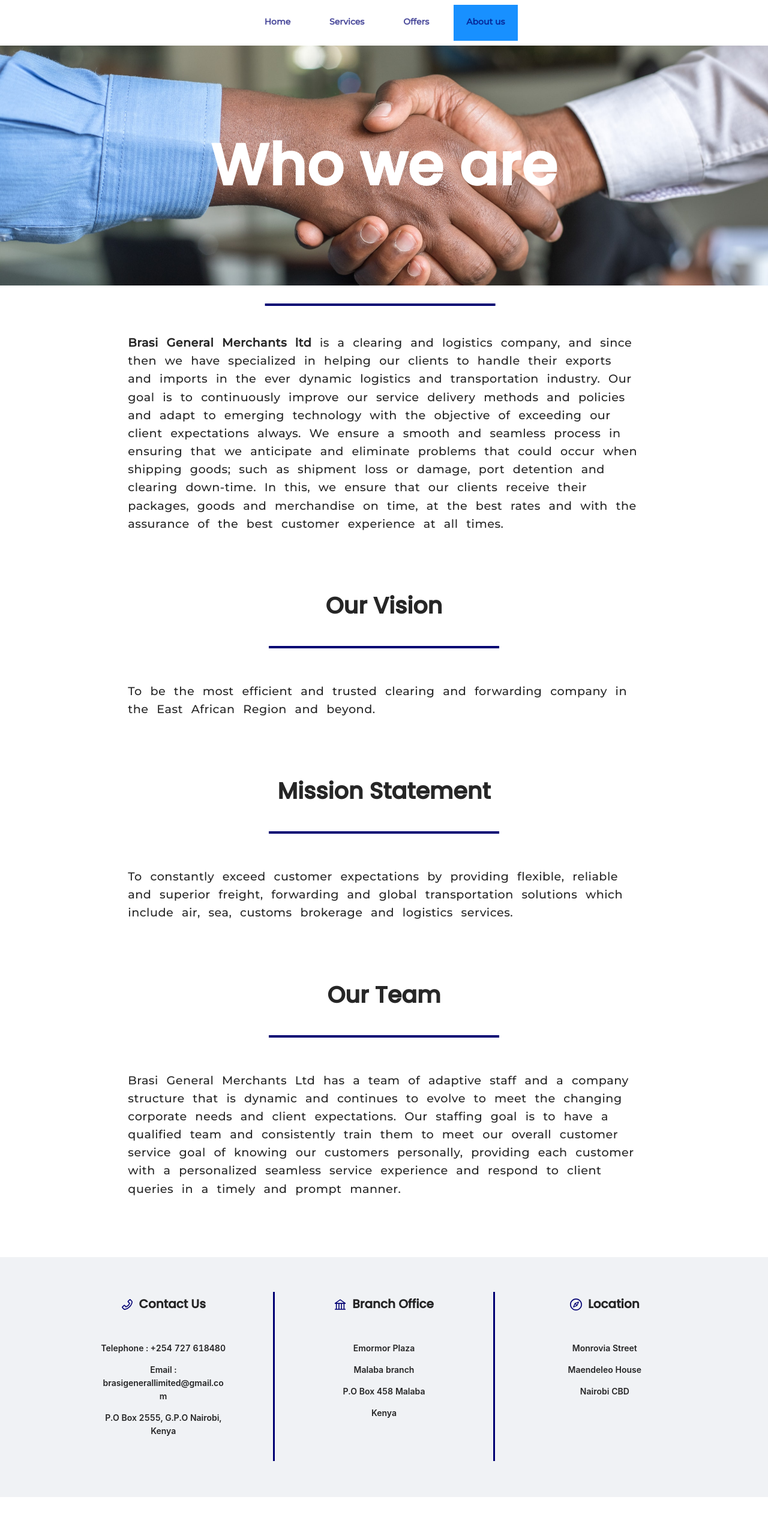
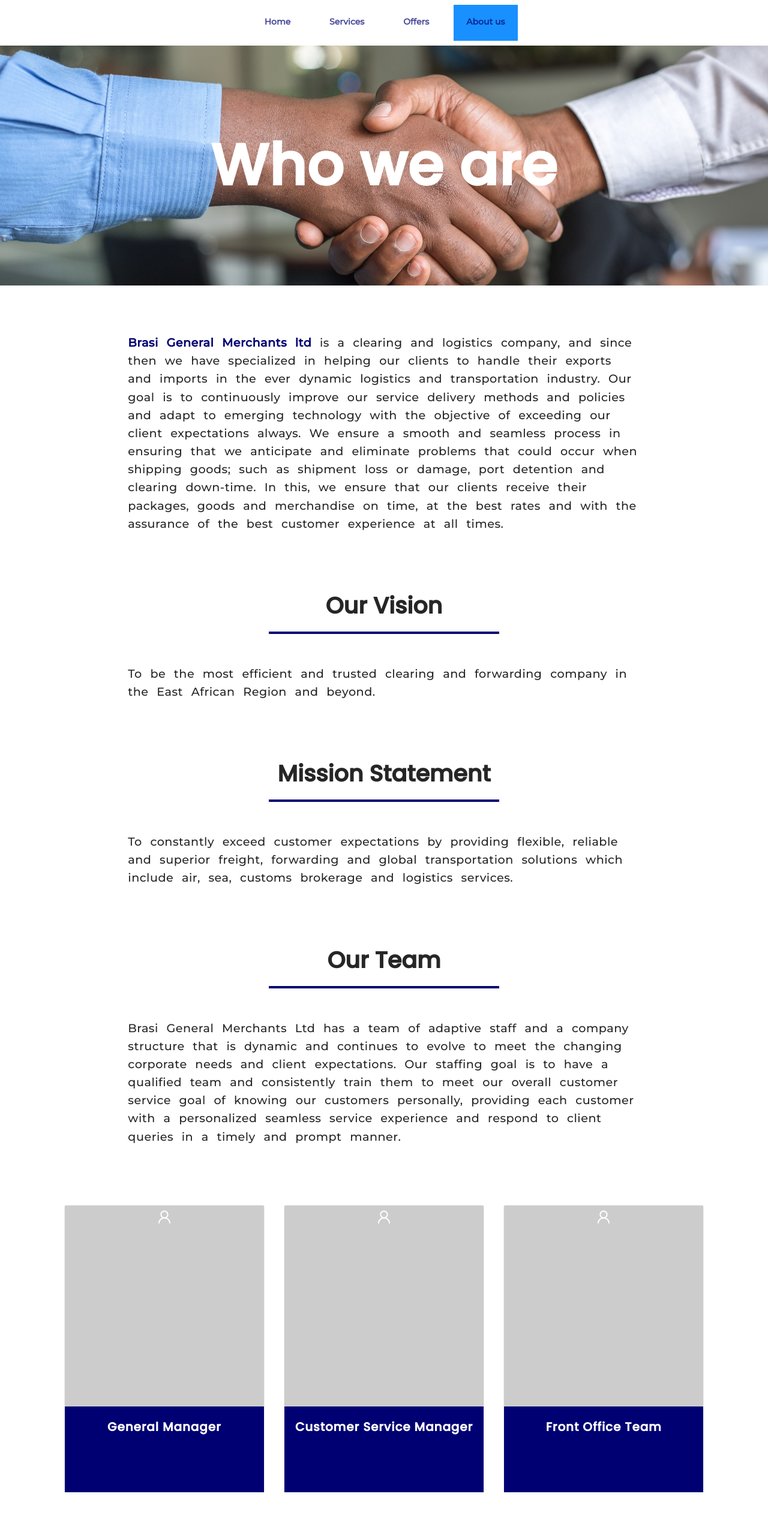
Before and after one commit to bkb-Git/Brasi-Web, a Next.js app: page /about in a window 1280 px wide. Shown: the top 2566 px of the page at 60% size. Before the commit the page ends 2496 px from the top, so only its background shows below. Built offline with nearby package versions, Linux system fonts and the light colour scheme.

Commit message:
added team list in about-page

```diff
--- /dev/null
+++ b/src/components/TeamCard/TeamCard.jsx
@@ -0,0 +1,33 @@
+import { UserOutlined } from "@ant-design/icons";
+import { Avatar, Card, Col, Row, Typography } from "antd";
+
+import style from "./TeamCard.module.scss";
+
+const { Title } = Typography;
+
+const TeamCard = (props) => {
+  const { title } = props;
+  return (
+    <Col className={style.container} span={8}>
+      <Card className={style.container__card} bordered bodyStyle={{ height: "100%", padding: "0" }}>
+        <Row justify="space-between" align="middle" style={{ height: "100%" }}>
+          <Col className={style.container__card__avatar} span={24}>
+            <Avatar
+              shape="square"
+              size="large"
+              icon={<UserOutlined style={{ width: "100%", height: "100%" }} />}
+              style={{ width: "100%", height: "100%" }}
+            />
+          </Col>
+          <Col className={style.container__card__footer} span={24}>
+            <Title className={style.container__card__footer__header} level={4}>
+              {title}
+            </Title>
+          </Col>
+        </Row>
+      </Card>
+    </Col>
+  );
+};
+
+export default TeamCard;
--- /dev/null
+++ b/src/components/TeamCard/TeamCard.module.scss
@@ -0,0 +1,29 @@
+@import "../../../styles/fonts.scss";
+@import "../../../styles/colors.scss";
+
+.container {
+  height: 100%;
+
+  &__card {
+    height: 100%;
+    // border: 2px solid $primary-color !important;
+
+    &__avatar {
+      height: 70%;
+      width: 100%;
+    }
+
+    &__footer {
+      height: 30%;
+      background: $primary-color;
+      text-align: center;
+
+      &__header {
+        margin-top: 1em;
+        color: $primary-text-color !important;
+        font-family: $secondary-font;
+        letter-spacing: 0.88px;
+      }
+    }
+  }
+}
--- /dev/null
+++ b/src/components/TeamCard/index.js
@@ -0,0 +1 @@
+export { default } from "./TeamCard";
--- a/src/views/AboutUs/MissionStatement/MissionStatement.jsx
+++ b/src/views/AboutUs/MissionStatement/MissionStatement.jsx
@@ -8,11 +8,8 @@ const MissionStatement = () => {
   const renderTitle = () => {
     return (
       <Row justify="center" align="middle" style={{ width: "100%", flexDirection: "column" }}>
-        <Col span={8}>
+        <Col span={8} style={{ width: "30%" }}>
           <Title className={style.title}>Mission Statement</Title>
-        </Col>
-        <Col style={{ width: "30vw" }}>
-          <Divider className={style.divider} />
         </Col>
       </Row>
     );
--- a/src/views/AboutUs/MissionStatement/MissionStatement.module.scss
+++ b/src/views/AboutUs/MissionStatement/MissionStatement.module.scss
@@ -5,11 +5,8 @@
   font-size: 96px;
   font-family: $secondary-font;
   text-align: center;
-}
-
-.divider {
-  border-width: 4px;
-  border-color: $primary-color;
+  border-bottom: 4px solid $primary-color;
+  padding-bottom: 0.5em;
 }
 
 .text {
--- a/src/views/AboutUs/OurTeam/OurTeam.jsx
+++ b/src/views/AboutUs/OurTeam/OurTeam.jsx
@@ -1,4 +1,5 @@
-import { Row, Col, Divider, Typography } from "antd";
+import { Row, Col, Typography } from "antd";
+import TeamCard from "../../../components/TeamCard/TeamCard";
 
 import style from "./OurTeam.module.scss";
 
@@ -8,11 +9,8 @@ const OurTeam = () => {
   const renderTitle = () => {
     return (
       <Row justify="center" align="middle" style={{ width: "100%", flexDirection: "column" }}>
-        <Col span={8}>
+        <Col span={8} style={{ width: "30%" }}>
           <Title className={style.title}>Our Team</Title>
-        </Col>
-        <Col style={{ width: "30vw" }}>
-          <Divider className={style.divider} />
         </Col>
       </Row>
     );
@@ -32,10 +30,23 @@ const OurTeam = () => {
     );
   };
 
+  const renderTeamList = () => {
+    return (
+      <Col span={20} style={{ marginTop: "5rem", height: "60vh" }}>
+        <Row gutter={[32, 0]} justify="center" align="middle" style={{ height: "100%" }}>
+          <TeamCard title="General Manager" />
+          <TeamCard title="Customer Service Manager" />
+          <TeamCard title="Front Office Team" />
+        </Row>
+      </Col>
+    );
+  };
+
   return (
     <Row justify="center" align="middle" style={{ marginBottom: "5rem" }}>
       {renderTitle()}
       {renderText()}
+      {renderTeamList()}
     </Row>
   );
 };
--- a/src/views/AboutUs/OurTeam/OurTeam.module.scss
+++ b/src/views/AboutUs/OurTeam/OurTeam.module.scss
@@ -5,11 +5,8 @@
   font-size: 96px;
   font-family: $secondary-font;
   text-align: center;
-}
-
-.divider {
-  border-width: 4px;
-  border-color: $primary-color;
+  border-bottom: 4px solid $primary-color;
+  padding-bottom: 0.5em;
 }
 
 .text {
--- a/src/views/AboutUs/OurVision/OurVision.jsx
+++ b/src/views/AboutUs/OurVision/OurVision.jsx
@@ -8,11 +8,8 @@ const OurVision = () => {
   const renderTitle = () => {
     return (
       <Row justify="center" align="middle" style={{ width: "100%", flexDirection: "column" }}>
-        <Col span={8}>
+        <Col span={8} style={{ width: "30%" }}>
           <Title className={style.title}>Our Vision</Title>
-        </Col>
-        <Col style={{ width: "30vw" }}>
-          <Divider className={style.divider} />
         </Col>
       </Row>
     );
--- a/src/views/AboutUs/OurVision/OurVision.module.scss
+++ b/src/views/AboutUs/OurVision/OurVision.module.scss
@@ -5,11 +5,8 @@
   font-size: 96px;
   font-family: $secondary-font;
   text-align: center;
-}
-
-.divider {
-  border-width: 4px;
-  border-color: $primary-color;
+  border-bottom: 4px solid $primary-color;
+  padding-bottom: 0.5em;
 }
 
 .text {
--- a/src/views/AboutUs/WhoWeAre/WhoWeAre.jsx
+++ b/src/views/AboutUs/WhoWeAre/WhoWeAre.jsx
@@ -9,29 +9,40 @@ import style from "./WhoWeAre.module.scss";
 const { Title, Paragraph, Text } = Typography;
 
 const WhoWeAre = () => {
-  return (
-    <Row justify="center" align="center" style={{ marginBottom: "5rem" }}>
+  const renderTitle = () => {
+    return (
       <Col className={style.header} span={24}>
         <Image src={Handshake} />
         <Title className={style.title} level={1}>
           Who we are
         </Title>
-        <Col style={{ width: "30vw", transform: "translate(115%, 0)" }}>
-          <Divider className={style.divider} />
-        </Col>
       </Col>
+    );
+  };
+
+  const renderText = () => {
+    return (
       <Col className={style.text} span={16}>
         <Paragraph>
-          <Text strong>Brasi General Merchants ltd</Text> is a clearing and logistics company, and since then we have
-          specialized in helping our clients to handle their exports and imports in the ever dynamic logistics and
-          transportation industry. Our goal is to continuously improve our service delivery methods and policies and
-          adapt to emerging technology with the objective of exceeding our client expectations always. We ensure a
-          smooth and seamless process in ensuring that we anticipate and eliminate problems that could occur when
-          shipping goods; such as shipment loss or damage, port detention and clearing down-time. In this, we ensure
-          that our clients receive their packages, goods and merchandise on time, at the best rates and with the
-          assurance of the best customer experience at all times.
+          <Text strong className={style.text1}>
+            Brasi General Merchants ltd{" "}
+          </Text>
+          is a clearing and logistics company, and since then we have specialized in helping our clients to handle their
+          exports and imports in the ever dynamic logistics and transportation industry. Our goal is to continuously
+          improve our service delivery methods and policies and adapt to emerging technology with the objective of
+          exceeding our client expectations always. We ensure a smooth and seamless process in ensuring that we
+          anticipate and eliminate problems that could occur when shipping goods; such as shipment loss or damage, port
+          detention and clearing down-time. In this, we ensure that our clients receive their packages, goods and
+          merchandise on time, at the best rates and with the assurance of the best customer experience at all times.
         </Paragraph>
       </Col>
+    );
+  };
+
+  return (
+    <Row justify="center" align="center" style={{ marginBottom: "5rem" }}>
+      {renderTitle()}
+      {renderText()}
     </Row>
   );
 };
--- a/src/views/AboutUs/WhoWeAre/WhoWeAre.module.scss
+++ b/src/views/AboutUs/WhoWeAre/WhoWeAre.module.scss
@@ -24,12 +24,6 @@
   letter-spacing: 0.88px;
 }
 
-.divider {
-  width: 50%;
-  border-width: 4px;
-  border-color: $primary-color;
-}
-
 .text {
   font-family: $primary-font;
   font-size: 1.2rem;
@@ -38,3 +32,7 @@
   color: rgba(0, 0, 0, 0.8);
   margin-top: 5rem;
 }
+
+.text1 {
+  color: $primary-color;
+}
```
